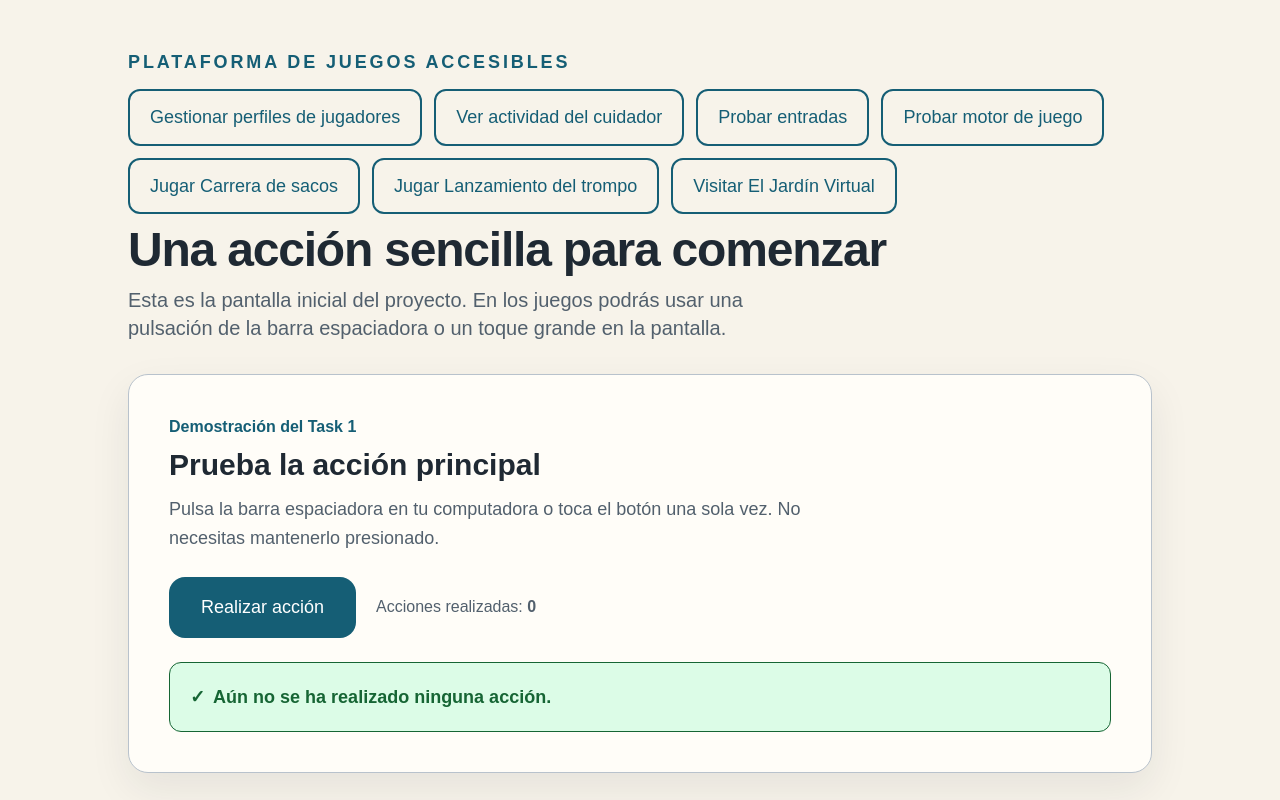
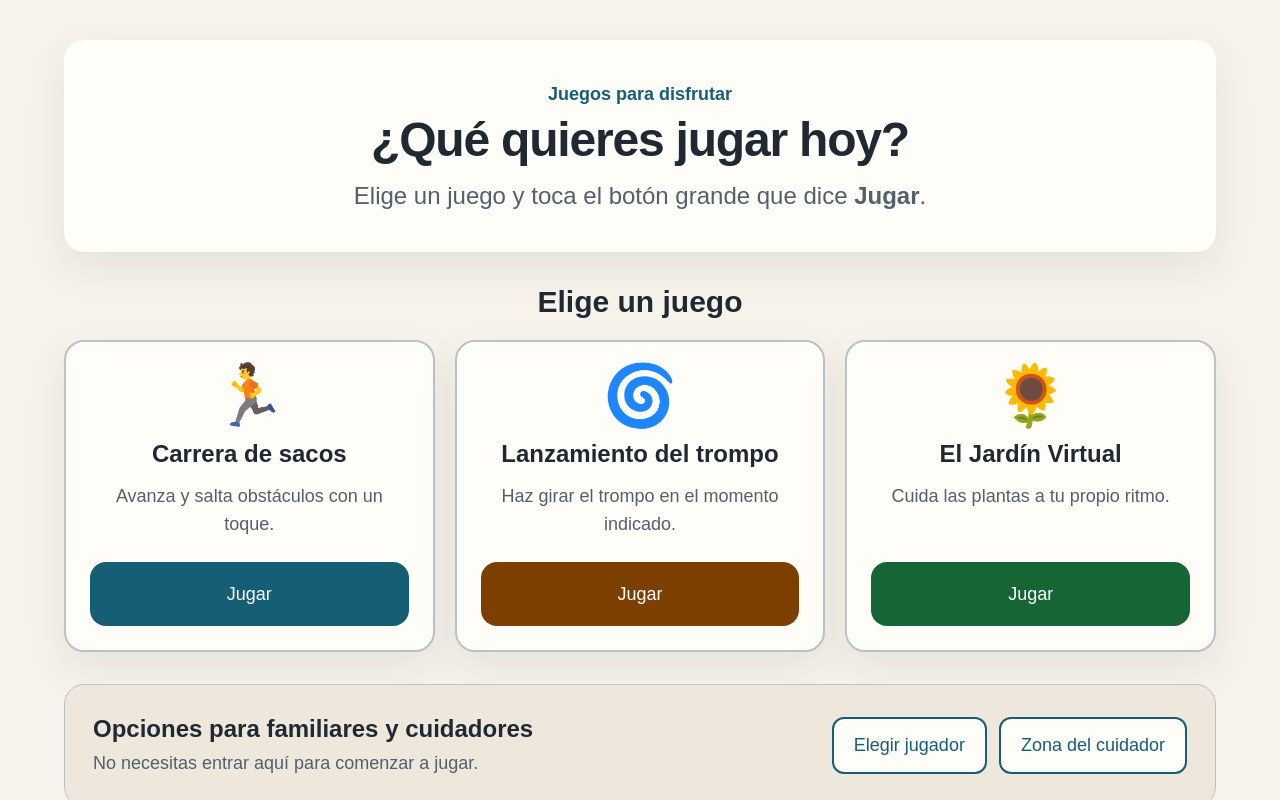
Before and after one commit to HectorZL/hacktoonkiro, a Next.js app: page / in a window 1280 px wide. Shown: the top 800 px of the page. Built offline with nearby package versions, Linux system fonts and the light colour scheme.

Commit message:
feat: simplify home for older players

```diff
--- a/app/page.tsx
+++ b/app/page.tsx
@@ -1,168 +1,108 @@
-"use client";
-
-import { useCallback, useEffect, useState } from "react";
+const games = [
+  {
+    href: "/juegos/carrera-sacos",
+    icon: "🏃",
+    name: "Carrera de sacos",
+    description: "Avanza y salta obstáculos con un toque.",
+    color: "bg-[#155e75] hover:bg-[#104c5f]",
+  },
+  {
+    href: "/juegos/trompo",
+    icon: "🌀",
+    name: "Lanzamiento del trompo",
+    description: "Haz girar el trompo en el momento indicado.",
+    color: "bg-[#7c3f00] hover:bg-[#633300]",
+  },
+  {
+    href: "/juegos/jardin-virtual",
+    icon: "🌻",
+    name: "El Jardín Virtual",
+    description: "Cuida las plantas a tu propio ritmo.",
+    color: "bg-[#166534] hover:bg-[#12522a]",
+  },
+];
 
 export default function Home() {
-  const [feedback, setFeedback] = useState("Aún no se ha realizado ninguna acción.");
-  const [actionCount, setActionCount] = useState(0);
-
-  const registerAction = useCallback(() => {
-    setActionCount((currentCount) => currentCount + 1);
-    setFeedback("Acción recibida. Puedes continuar cuando quieras.");
-  }, []);
-
-  useEffect(() => {
-    function handleSpacebar(event: KeyboardEvent) {
-      if (event.code !== "Space" || event.repeat) {
-        return;
-      }
-
-      const target = event.target as HTMLElement | null;
-      if (target?.closest("button, a, input, textarea, select")) {
-        return;
-      }
-
-      event.preventDefault();
-      registerAction();
-    }
-
-    window.addEventListener("keydown", handleSpacebar);
-    return () => window.removeEventListener("keydown", handleSpacebar);
-  }, [registerAction]);
-
   return (
-    <main className="min-h-screen px-5 py-8 sm:px-8 sm:py-12">
-      <div className="mx-auto flex w-full max-w-5xl flex-col gap-8">
-        <header className="flex flex-col gap-3">
-          <p className="font-semibold uppercase tracking-[0.16em] text-[var(--color-primary)]">
-            Plataforma de juegos accesibles
+    <main className="min-h-screen px-4 py-6 sm:px-8 sm:py-10">
+      <div className="mx-auto flex w-full max-w-6xl flex-col gap-8">
+        <header className="rounded-[var(--radius-card)] bg-[var(--color-surface)] px-5 py-7 text-center shadow-[var(--shadow-card)] sm:px-10 sm:py-10">
+          <p className="text-lg font-bold text-[var(--color-primary)]">
+            Juegos para disfrutar
           </p>
-          <div className="flex flex-wrap gap-3">
-            <a
-              href="/perfiles"
-              className="w-fit rounded-xl border-2 border-[var(--color-primary)] px-5 py-3 font-bold text-[var(--color-primary)] hover:bg-[var(--color-surface-muted)]"
-            >
-              Gestionar perfiles de jugadores
-            </a>
-            <a
-              href="/cuidador"
-              className="w-fit rounded-xl border-2 border-[var(--color-primary)] px-5 py-3 font-bold text-[var(--color-primary)] hover:bg-[var(--color-surface-muted)]"
-            >
-              Ver actividad del cuidador
-            </a>
-            <a
-              href="/entrada"
-              className="w-fit rounded-xl border-2 border-[var(--color-primary)] px-5 py-3 font-bold text-[var(--color-primary)] hover:bg-[var(--color-surface-muted)]"
-            >
-              Probar entradas
-            </a>
-            <a
-              href="/motor"
-              className="w-fit rounded-xl border-2 border-[var(--color-primary)] px-5 py-3 font-bold text-[var(--color-primary)] hover:bg-[var(--color-surface-muted)]"
-            >
-              Probar motor de juego
-            </a>
-            <a
-              href="/juegos/carrera-sacos"
-              className="w-fit rounded-xl border-2 border-[var(--color-primary)] px-5 py-3 font-bold text-[var(--color-primary)] hover:bg-[var(--color-surface-muted)]"
-            >
-              Jugar Carrera de sacos
-            </a>
-            <a
-              href="/juegos/trompo"
-              className="w-fit rounded-xl border-2 border-[var(--color-primary)] px-5 py-3 font-bold text-[var(--color-primary)] hover:bg-[var(--color-surface-muted)]"
-            >
-              Jugar Lanzamiento del trompo
-            </a>
-            <a
-              href="/juegos/jardin-virtual"
-              className="w-fit rounded-xl border-2 border-[var(--color-primary)] px-5 py-3 font-bold text-[var(--color-primary)] hover:bg-[var(--color-surface-muted)]"
-            >
-              Visitar El Jardín Virtual
-            </a>
-          </div>
-          <h1 className="max-w-3xl text-4xl font-bold tracking-tight sm:text-5xl">
-            Una acción sencilla para comenzar
+          <h1 className="mt-2 text-4xl font-bold tracking-tight sm:text-5xl">
+            ¿Qué quieres jugar hoy?
           </h1>
-          <p className="max-w-2xl text-xl text-[var(--color-text-muted)]">
-            Esta es la pantalla inicial del proyecto. En los juegos podrás usar
-            una pulsación de la barra espaciadora o un toque grande en la pantalla.
+          <p className="mx-auto mt-4 max-w-2xl text-xl text-[var(--color-text-muted)] sm:text-2xl">
+            Elige un juego y toca el botón grande que dice <strong>Jugar</strong>.
           </p>
         </header>
 
-        <section
-          aria-labelledby="demo-title"
-          className="rounded-[var(--radius-card)] border border-[var(--color-border)] bg-[var(--color-surface)] p-6 shadow-[var(--shadow-card)] sm:p-10"
-        >
-          <div className="flex flex-col gap-6">
-            <div>
-              <p className="mb-2 text-base font-semibold text-[var(--color-primary)]">
-                Demostración del Task 1
-              </p>
-              <h2 id="demo-title" className="text-3xl font-bold">
-                Prueba la acción principal
-              </h2>
-              <p className="mt-3 max-w-2xl text-[var(--color-text-muted)]">
-                Pulsa la barra espaciadora en tu computadora o toca el botón una
-                sola vez. No necesitas mantenerlo presionado.
-              </p>
-            </div>
+        <section aria-labelledby="games-title">
+          <h2 id="games-title" className="mb-5 text-center text-3xl font-bold">
+            Elige un juego
+          </h2>
 
-            <div className="flex flex-col items-start gap-5 sm:flex-row sm:items-center">
-              <button
-                type="button"
-                onClick={registerAction}
-                className="min-h-16 w-full rounded-2xl bg-[var(--color-primary)] px-8 py-4 text-xl font-bold text-[var(--color-primary-contrast)] transition-colors hover:bg-[var(--color-primary-hover)] sm:w-auto"
+          <div className="grid gap-5 lg:grid-cols-3">
+            {games.map((game) => (
+              <article
+                key={game.href}
+                className="flex flex-col rounded-[var(--radius-card)] border-2 border-[var(--color-border)] bg-[var(--color-surface)] p-6 shadow-[var(--shadow-card)]"
               >
-                Realizar acción
-              </button>
-              <p className="text-base text-[var(--color-text-muted)]">
-                Acciones realizadas: <strong>{actionCount}</strong>
-              </p>
-            </div>
-
-            <div
-              aria-live="polite"
-              aria-atomic="true"
-              className="rounded-xl border border-[var(--color-success)] bg-[var(--color-success-surface)] p-5 text-lg font-semibold text-[var(--color-success)]"
-            >
-              <span aria-hidden="true" className="mr-2">
-                ✓
-              </span>
-              {feedback}
-            </div>
+                <span
+                  aria-hidden="true"
+                  className="mb-3 text-center text-6xl leading-none"
+                >
+                  {game.icon}
+                </span>
+                <h3 className="text-center text-2xl font-bold">{game.name}</h3>
+                <p className="mt-3 flex-1 text-center text-lg text-[var(--color-text-muted)]">
+                  {game.description}
+                </p>
+                <a
+                  href={game.href}
+                  className={`mt-6 flex min-h-16 w-full items-center justify-center rounded-2xl px-6 py-4 text-center text-2xl font-bold text-white no-underline ${game.color}`}
+                  aria-label={`Jugar ${game.name}`}
+                >
+                  Jugar
+                </a>
+              </article>
+            ))}
           </div>
         </section>
 
-        <nav
-          aria-label="Características de accesibilidad"
-          className="grid gap-4 sm:grid-cols-3"
+        <aside
+          aria-labelledby="support-title"
+          className="rounded-[var(--radius-card)] border border-[var(--color-border)] bg-[var(--color-surface-muted)] p-5 sm:p-7"
         >
-          <div className="rounded-2xl border border-[var(--color-border)] bg-[var(--color-surface)] p-5">
-            <h2 className="text-xl font-bold">Entrada simple</h2>
-            <p className="mt-2 text-[var(--color-text-muted)]">
-              Una tecla o un toque, sin combinaciones.
-            </p>
+          <div className="flex flex-col gap-5 lg:flex-row lg:items-center lg:justify-between">
+            <div>
+              <h2 id="support-title" className="text-2xl font-bold">
+                Opciones para familiares y cuidadores
+              </h2>
+              <p className="mt-1 text-[var(--color-text-muted)]">
+                No necesitas entrar aquí para comenzar a jugar.
+              </p>
+            </div>
+            <div className="flex flex-col gap-3 sm:flex-row">
+              <a
+                href="/perfiles"
+                className="flex min-h-14 items-center justify-center rounded-xl border-2 border-[var(--color-primary)] bg-[var(--color-surface)] px-5 py-3 text-center font-bold text-[var(--color-primary)] no-underline hover:bg-white"
+              >
+                Elegir jugador
+              </a>
+              <a
+                href="/cuidador"
+                className="flex min-h-14 items-center justify-center rounded-xl border-2 border-[var(--color-primary)] bg-[var(--color-surface)] px-5 py-3 text-center font-bold text-[var(--color-primary)] no-underline hover:bg-white"
+              >
+                Zona del cuidador
+              </a>
+            </div>
           </div>
-          <div className="rounded-2xl border border-[var(--color-border)] bg-[var(--color-surface)] p-5">
-            <h2 className="text-xl font-bold">Feedback visible</h2>
-            <p className="mt-2 text-[var(--color-text-muted)]">
-              Cada acción tiene una confirmación escrita y visual.
-            </p>
-          </div>
-          <div className="rounded-2xl border border-[var(--color-border)] bg-[var(--color-surface)] p-5">
-            <h2 className="text-xl font-bold">Ritmo tranquilo</h2>
-            <p className="mt-2 text-[var(--color-text-muted)]">
-              Sin movimientos rápidos ni precisión fina.
-            </p>
-          </div>
-        </nav>
+        </aside>
 
-        <footer className="border-t border-[var(--color-border)] pt-5 text-base text-[var(--color-text-muted)]">
-          <p>
-            Prototipo no clínico. La plataforma mostrará actividad de juego, no
-            diagnósticos médicos.
-          </p>
+        <footer className="pb-3 text-center text-base text-[var(--color-text-muted)]">
+          <p>Actividad recreativa. Esta plataforma no realiza diagnósticos médicos.</p>
         </footer>
       </div>
     </main>
```
Also changed, not shown: 2 other files (tests, documents, lock files or other folders).
